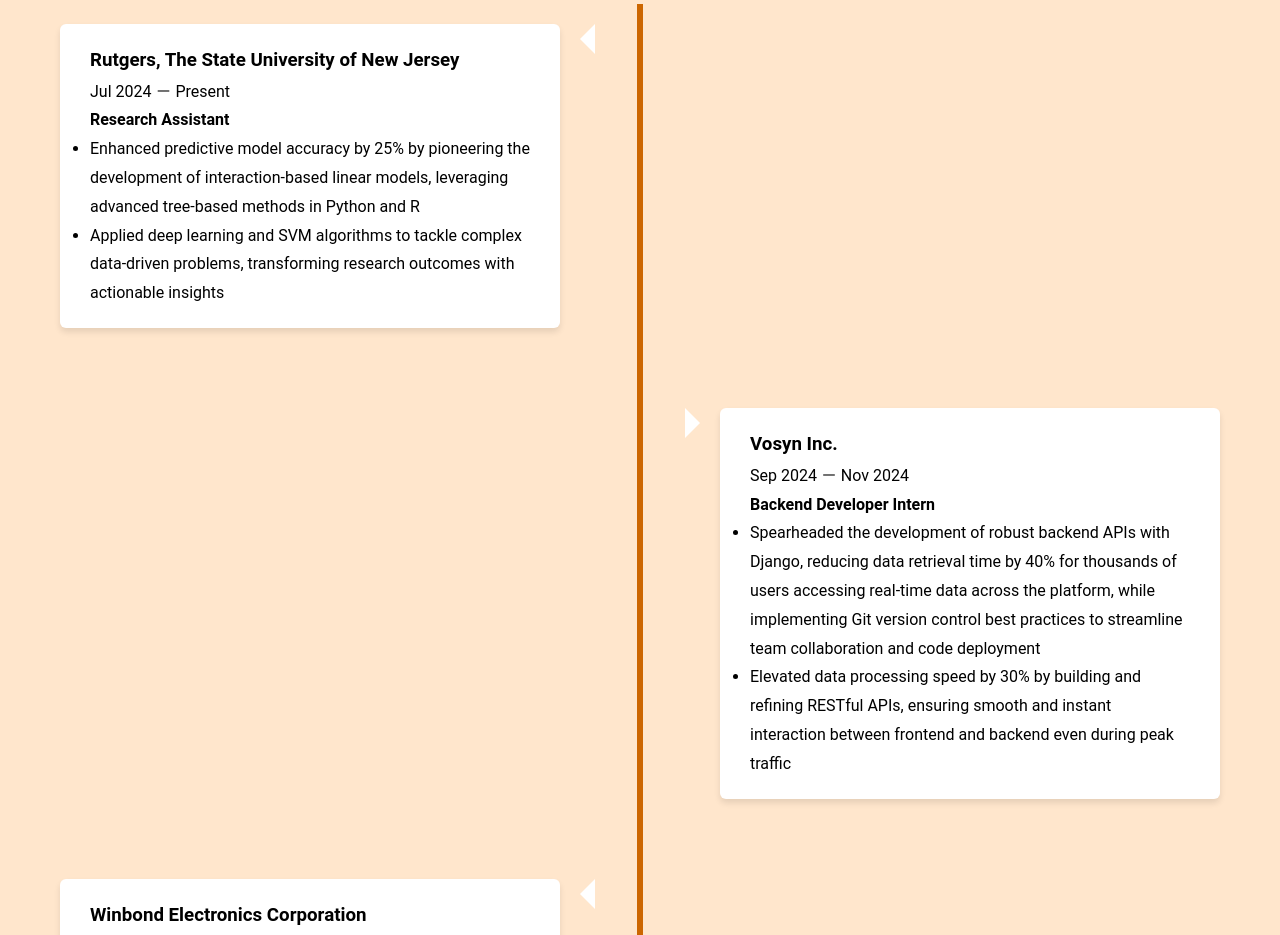
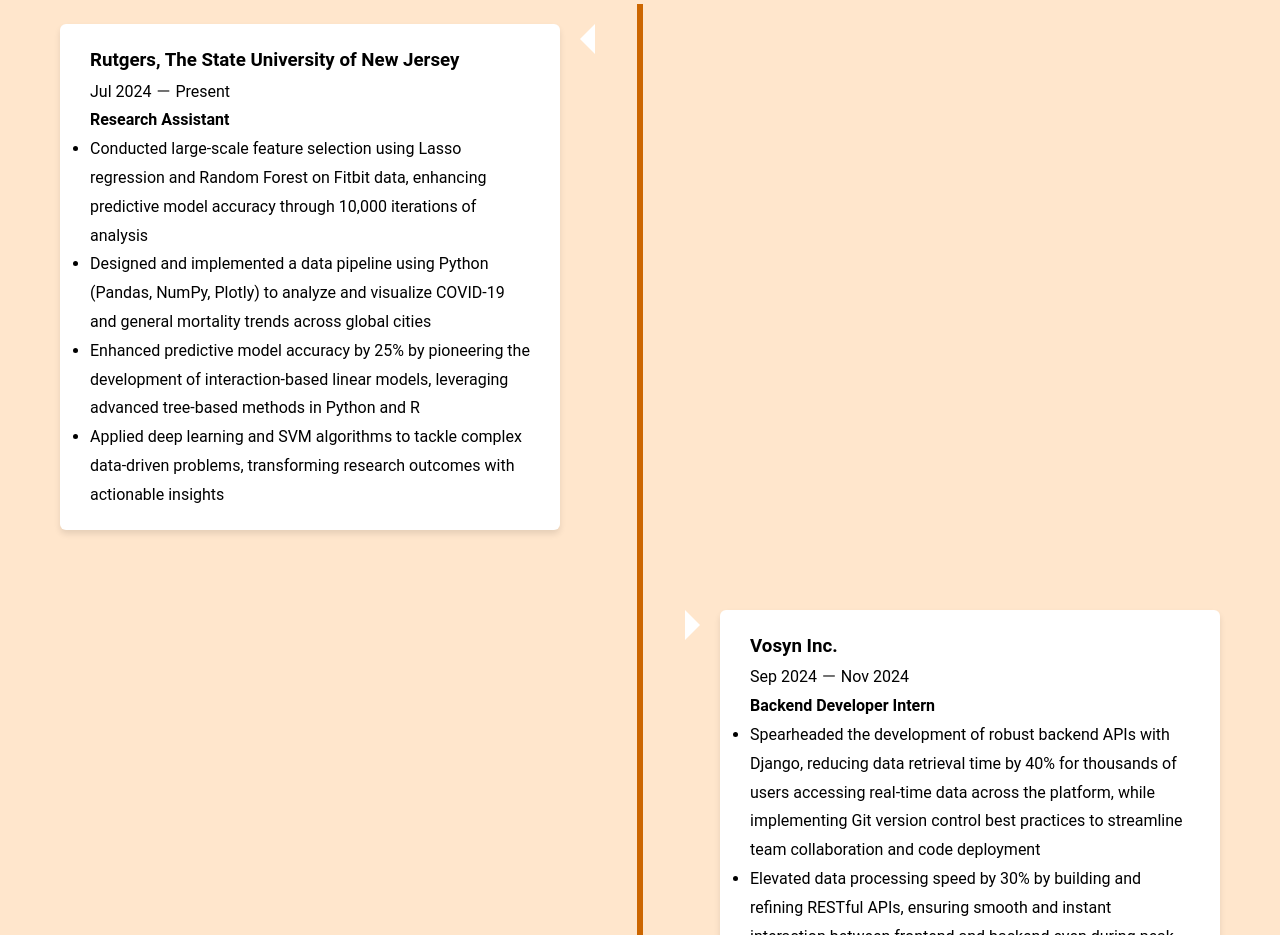
Before and after one commit to katehuangishere/profile, a plain HTML site: page index.html in a window 1280 px wide. Shown: the part 1720-2655 px from the top of the page. Drawn offline with Linux system fonts and the light colour scheme.

Commit message:
Update index.html

```diff
--- a/index.html
+++ b/index.html
@@ -102,6 +102,8 @@
                     <p class="date">Jul 2024 － Present</p>
                     <h4>Research Assistant</h4>
                     <ul>
+                        <li>Conducted large-scale feature selection using Lasso regression and Random Forest on Fitbit data, enhancing predictive model accuracy through 10,000 iterations of analysis</li>
+                        <li>Designed and implemented a data pipeline using Python (Pandas, NumPy, Plotly) to analyze and visualize COVID-19 and general mortality trends across global cities</li>
                         <li>Enhanced predictive model accuracy by 25% by pioneering the development of interaction-based linear models, leveraging advanced tree-based methods in Python and R</li>
                         <li>Applied deep learning and SVM algorithms to tackle complex data-driven problems, transforming research outcomes with actionable insights</li>
                     </ul>
```
